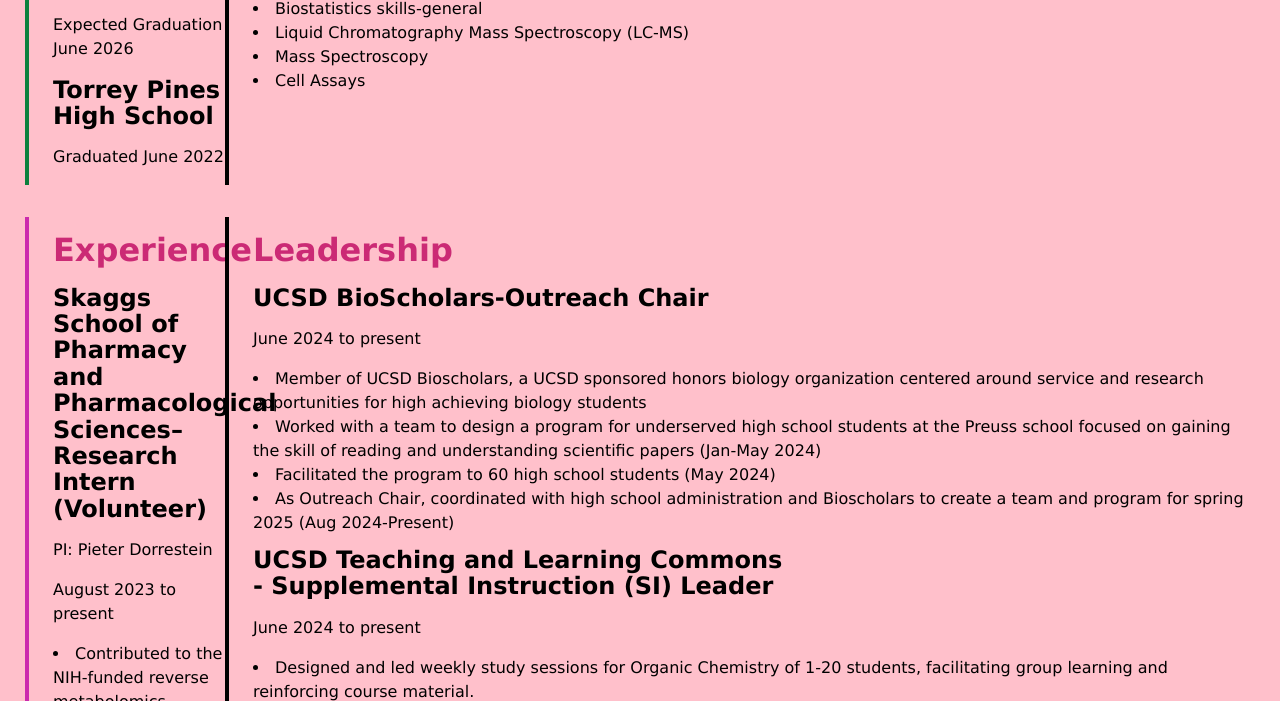
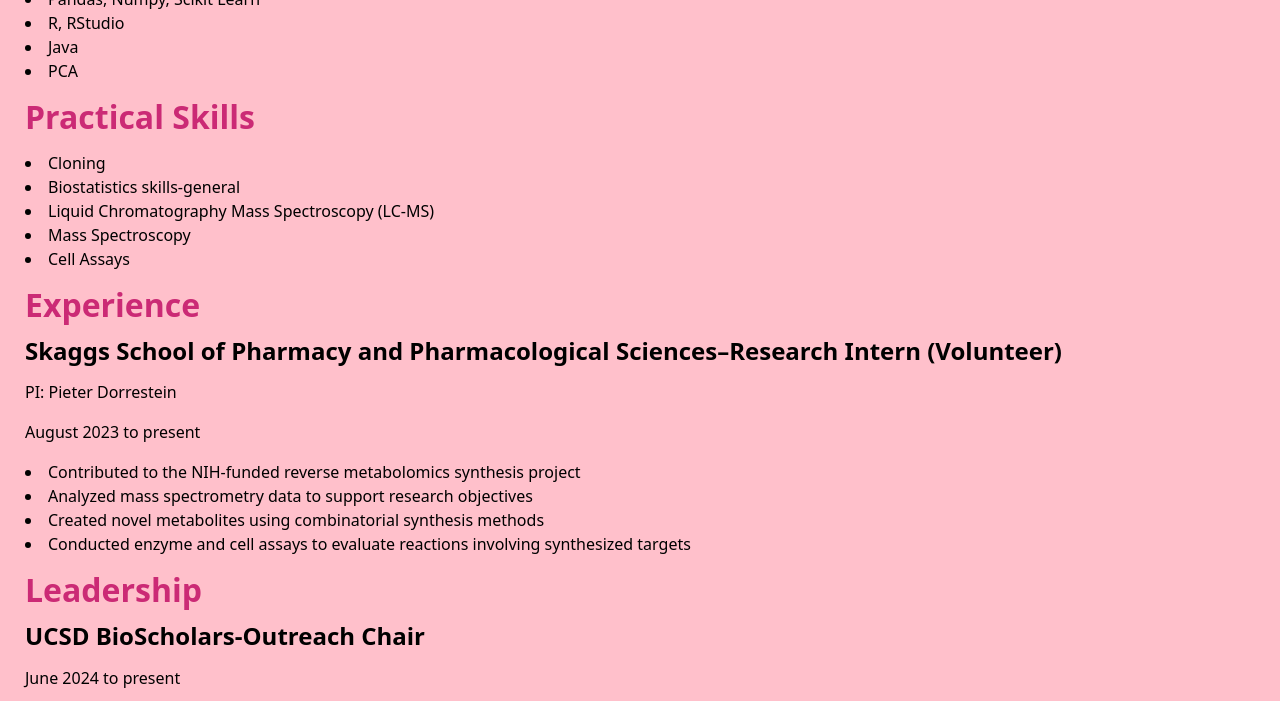
Before and after one commit to msharma-26/portfolio, a plain HTML site: page resume/index.html in a window 1280 px wide. Shown: the part 729-1430 px from the top of the page. Drawn offline with Linux system fonts and the light colour scheme.

Commit message:
removed all resume specific styling

```diff
--- a/style.css
+++ b/style.css
@@ -115,29 +115,3 @@
 section h2 {
   color: #cb2a75;
 }
-
-.resumepage {
-  display: grid;
-  grid-template-columns: 200px 1fr;
-  min-height: 100vh;
-  font-family: Verdana, Geneva, Tahoma, sans-serif;
-}
-
-.resume {
-  position: relative;
-  padding-left: 1.5em;
-  margin-bottom: 2em;
-  border-left: 4px solid; /* base style, color defined below */
-}
-
-.experience {
-  border-color: #cb2aad; /* blue */
-}
-
-.education {
-  border-color: #0d803d; /* green */
-}
-
-.projects {
-  border-color: #6c12f3; /* orange */
-}
```
